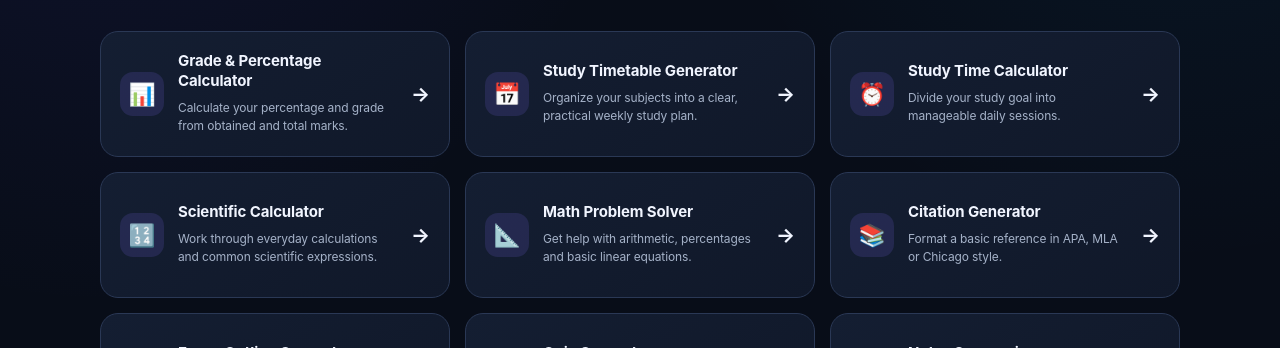
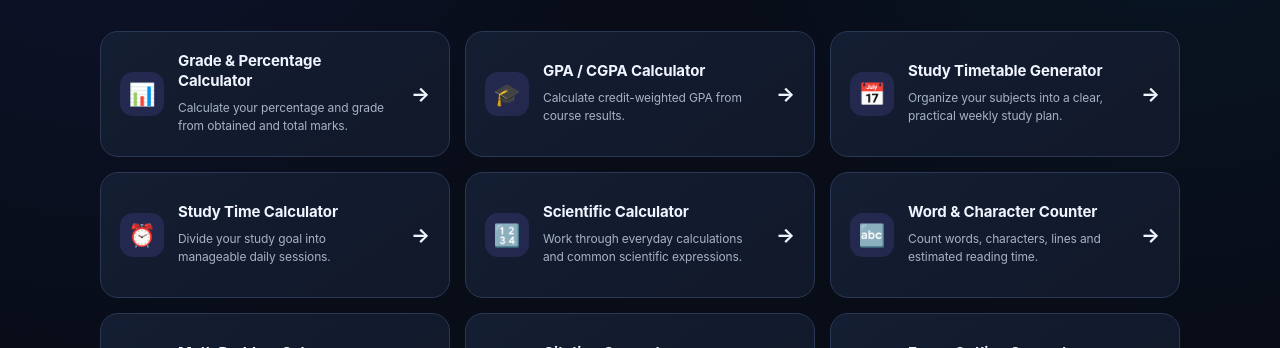
Before and after one commit to Afifarman/QuickToolBox, a Next.js app: page /student-tools in a window 1280 px wide. Shown: the part 305-653 px from the top of the page. Built offline with nearby package versions, Linux system fonts and the light colour scheme; no server answers.

Commit message:
fix: expose all implemented student tools in directory

```diff
--- a/app/student-tools/page.js
+++ b/app/student-tools/page.js
@@ -2,9 +2,11 @@ import Link from 'next/link';
 
 const studentTools = [
   ['grade-calculator', '📊', 'Grade & Percentage Calculator', 'Calculate your percentage and grade from obtained and total marks.'],
+  ['gpa-cgpa-calculator', '🎓', 'GPA / CGPA Calculator', 'Calculate credit-weighted GPA from course results.'],
   ['study-timetable', '📅', 'Study Timetable Generator', 'Organize your subjects into a clear, practical weekly study plan.'],
   ['study-time-calculator', '⏰', 'Study Time Calculator', 'Divide your study goal into manageable daily sessions.'],
   ['scientific-calculator', '🔢', 'Scientific Calculator', 'Work through everyday calculations and common scientific expressions.'],
+  ['word-character-counter', '🔤', 'Word & Character Counter', 'Count words, characters, lines and estimated reading time.'],
   ['math-problem-solver', '📐', 'Math Problem Solver', 'Get help with arithmetic, percentages and basic linear equations.'],
   ['citation-generator', '📚', 'Citation Generator', 'Format a basic reference in APA, MLA or Chicago style.'],
   ['essay-outline-generator', '✍️', 'Essay Outline Generator', 'Turn an essay topic into a structured outline with key sections.'],
```
